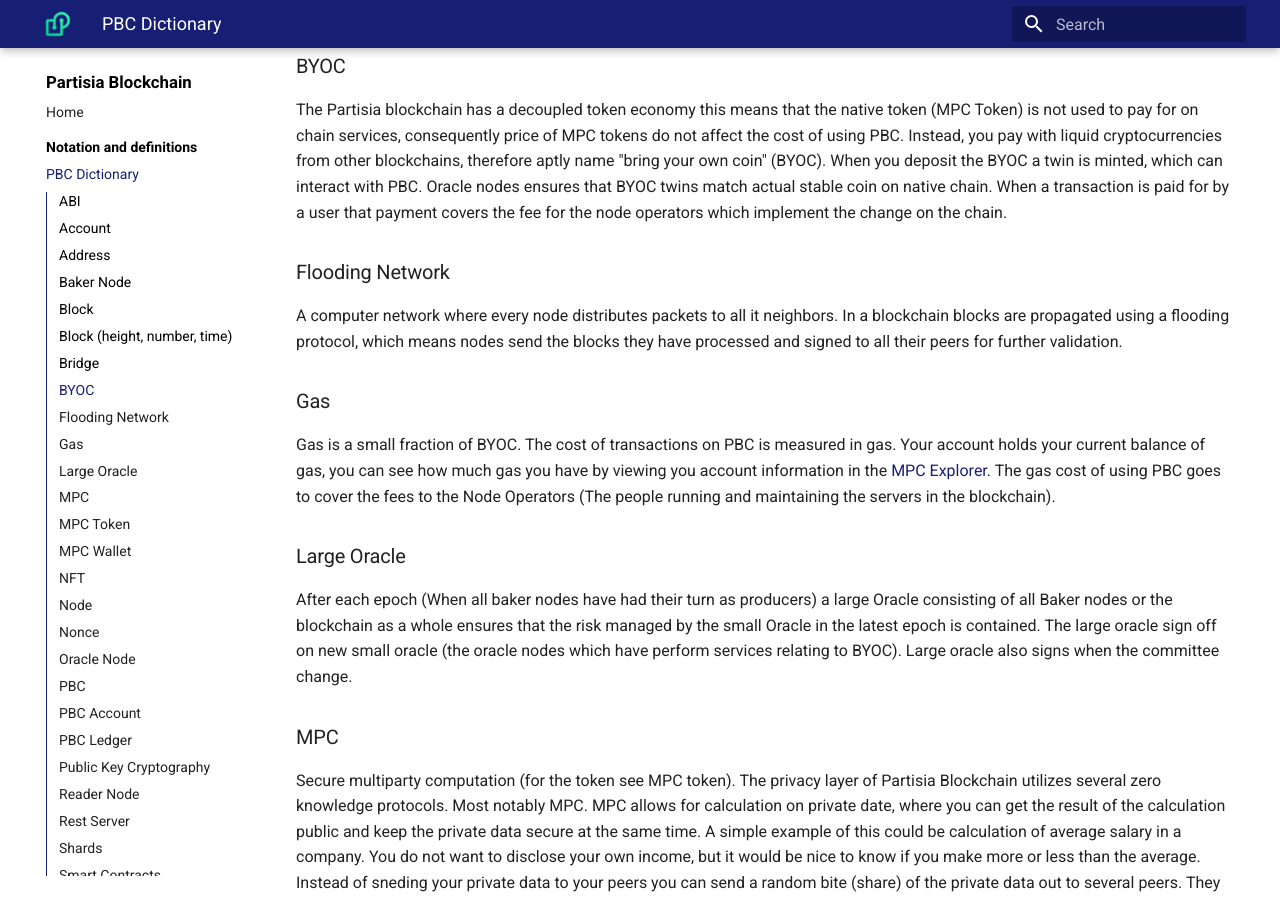
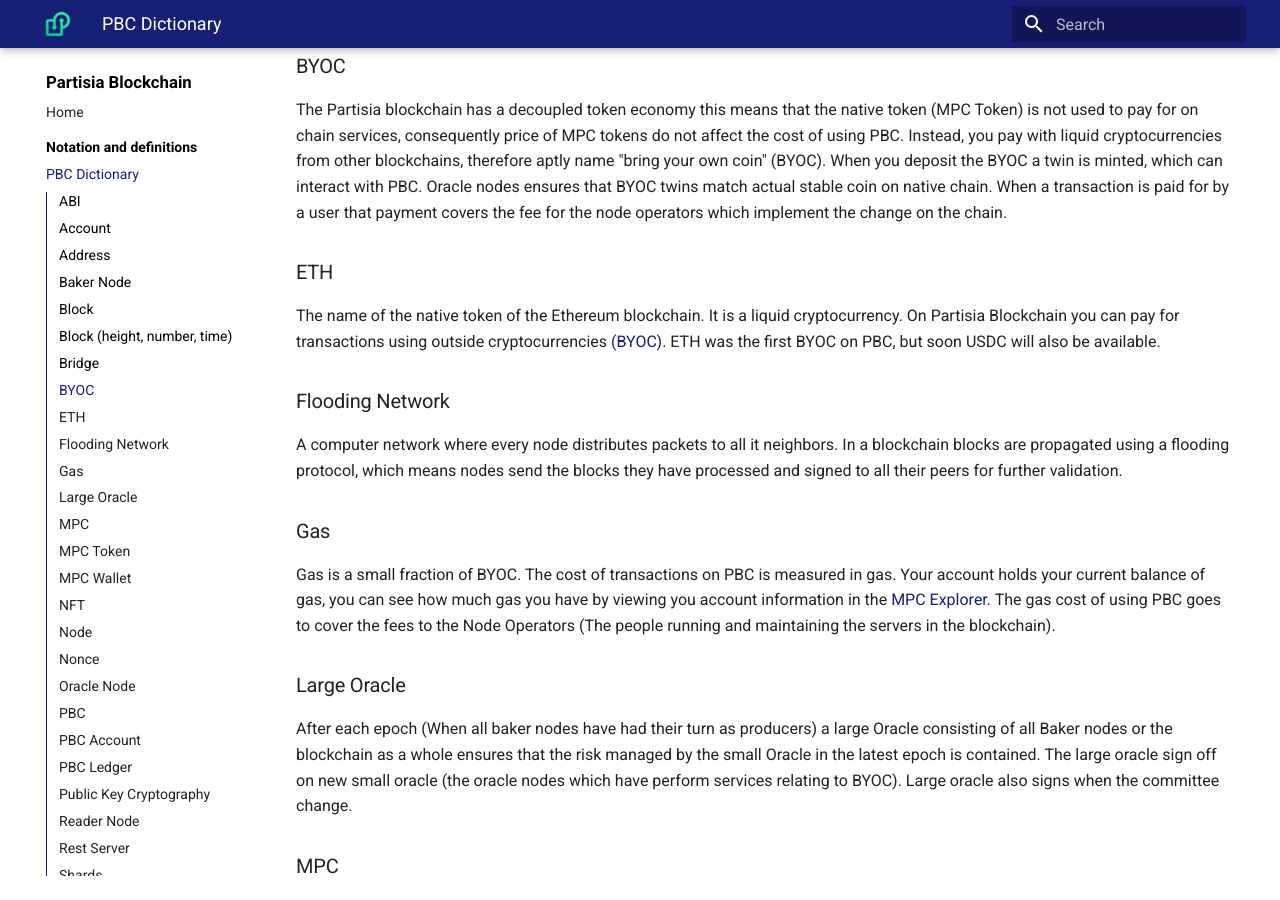
Before and after one commit to 0xSero/partisia-docs, an MkDocs documentation site: the page built from docs/dictionary.md, in a window 1280 px wide and 900 px high, scrolled down 1407 px. Built offline with MkDocs 1.6.1 and Material for MkDocs 9.7.7, drawn with Linux system fonts in a browser that asks for light colours; a script that is not in the unit is left out.

Commit message:
Mila's suggestions 2

```diff
--- a/docs/dictionary.md
+++ b/docs/dictionary.md
@@ -24,6 +24,9 @@
 
 ### BYOC
 The Partisia blockchain has a decoupled token economy this means that the native token (MPC Token) is not used to pay for on chain services, consequently price of MPC tokens do not affect the cost of using PBC. Instead, you pay with liquid cryptocurrencies from other blockchains, therefore aptly name "bring your own coin" (BYOC). When you deposit the BYOC a twin is minted, which can interact with PBC. Oracle nodes ensures that BYOC twins match actual stable coin on native chain. When a transaction is paid for by a user that payment covers the fee for the node operators which implement the change on the chain.
+
+### ETH
+The name of the native token of the Ethereum blockchain. It is a liquid cryptocurrency. On Partisia Blockchain you can pay for transactions using outside cryptocurrencies [(BYOC)](byoc.md). ETH was the first BYOC on PBC, but soon USDC will also be available.
 
 ### Flooding Network
 A computer network where every node distributes packets to all it neighbors. In a blockchain blocks are propagated using a flooding protocol, which means nodes send the blocks they have processed and signed to all their peers for further validation.
```
